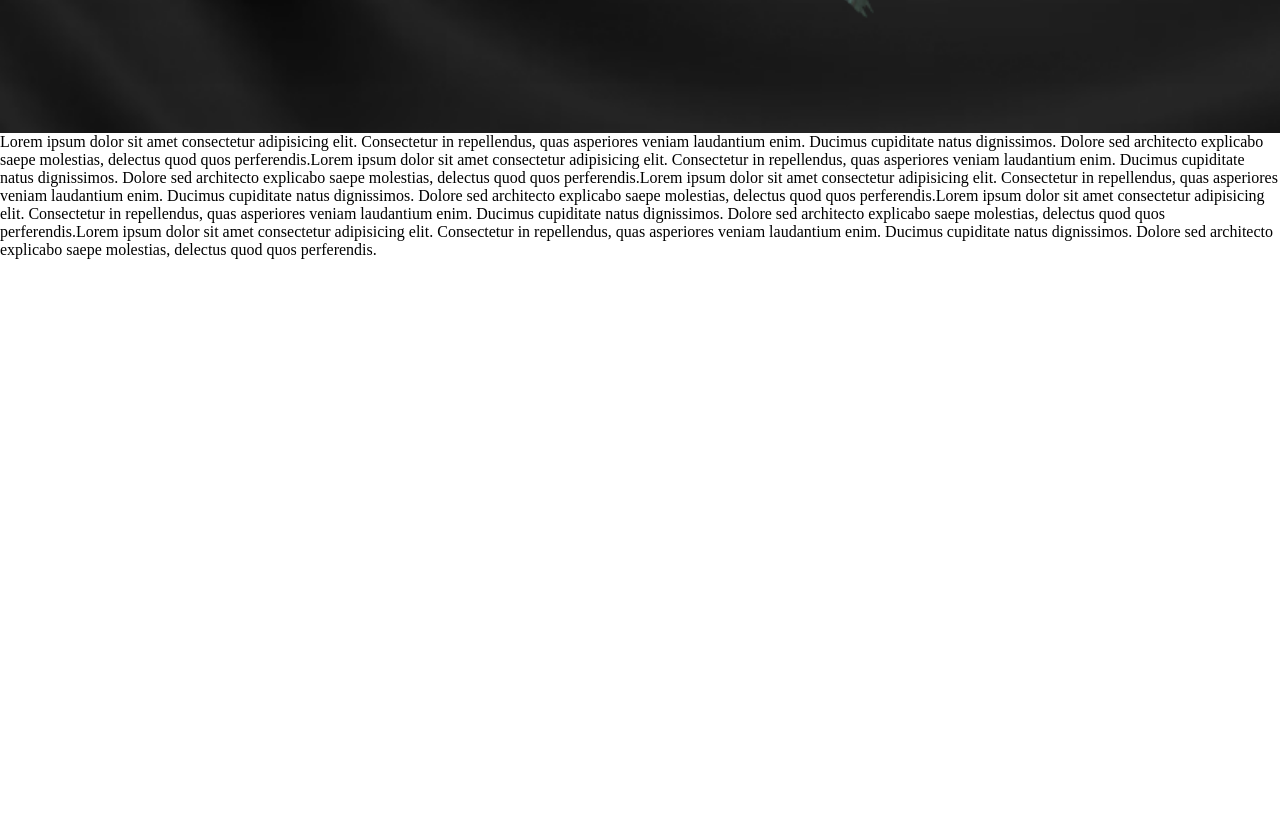
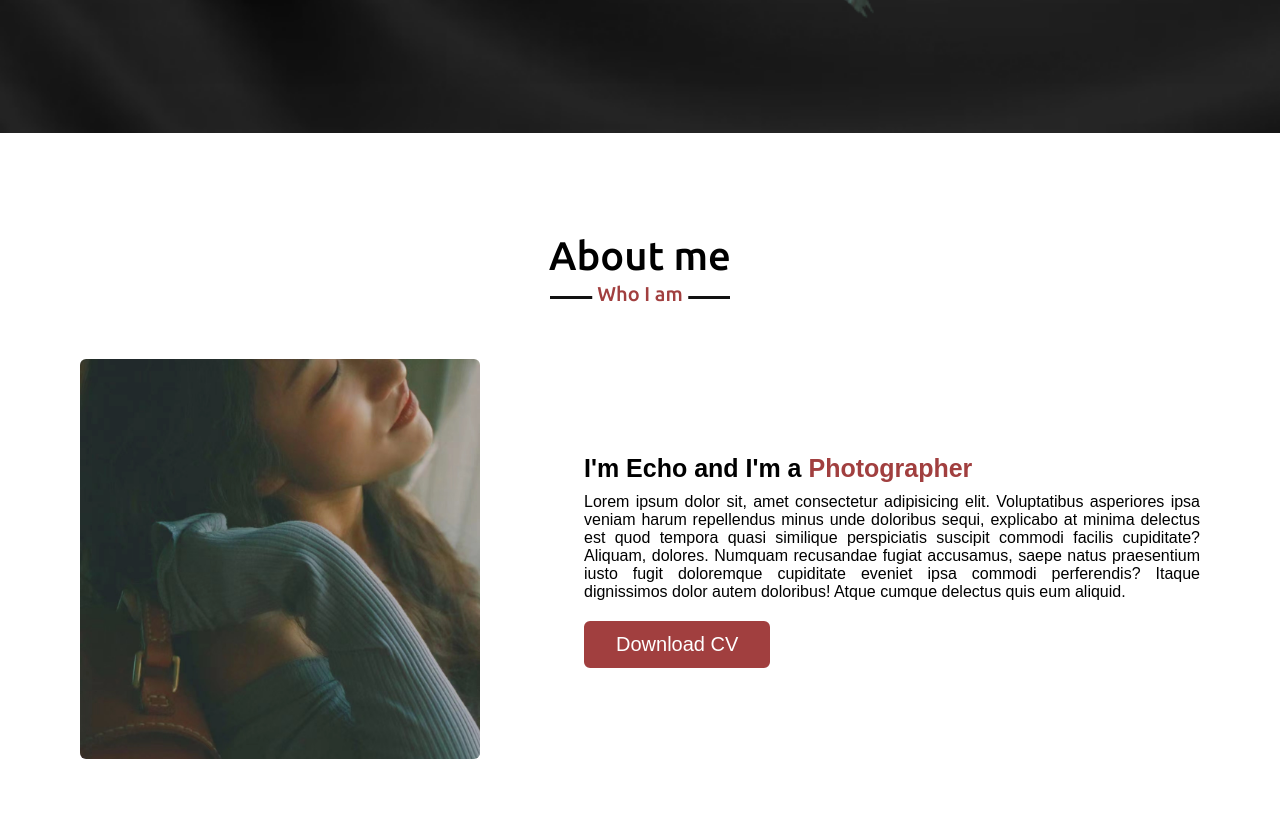
Before and after one commit to echo-111/echoyang, a plain HTML site: page index.html in a window 1280 px wide. Shown: the part 667-1480 px from the top of the page. Before the commit the page ends 926 px from the top, so only its background shows below. Drawn offline with nearby package versions, Linux system fonts and the light colour scheme.

Commit message:
about section

```diff
--- a/index.html
+++ b/index.html
@@ -26,7 +26,6 @@
             </div>
         </div>
     </nav>
-
     <!--home section start-->
     <section class="home" id="home">
         <div class="max-width">
@@ -37,6 +36,23 @@
             </div>
         </div>
     </section>
+    <!--about section start-->
+    <section class="about" id="about">
+        <div class="max-width">
+            <h2 class="title">About me</h2>
+            <div class="about-content">
+                <div class="colunm left">
+                    <img src="./WechatIMG1.jpeg" alt="">
+                </div>
+                <div class="colunm right">
+                    <div class="text">I'm Echo and I'm a <span>Photographer</span></div>
+                    <p>Lorem ipsum dolor sit, amet consectetur adipisicing elit. Voluptatibus asperiores ipsa veniam harum repellendus minus unde doloribus sequi, explicabo at minima delectus est quod tempora quasi similique perspiciatis suscipit commodi facilis cupiditate? Aliquam, dolores. Numquam recusandae fugiat accusamus, saepe natus praesentium iusto fugit doloremque cupiditate eveniet ipsa commodi perferendis? Itaque dignissimos dolor autem doloribus! Atque cumque delectus quis eum aliquid.</p>
+                    <a href="#">Download CV</a>
+                </div>
+            </div>
+        </div>
+
+    </section>
     <p>Lorem ipsum dolor sit amet consectetur adipisicing elit. Consectetur in repellendus, quas asperiores veniam laudantium enim. Ducimus cupiditate natus dignissimos. Dolore sed architecto explicabo saepe molestias, delectus quod quos perferendis.Lorem ipsum dolor sit amet consectetur adipisicing elit. Consectetur in repellendus, quas asperiores veniam laudantium enim. Ducimus cupiditate natus dignissimos. Dolore sed architecto explicabo saepe molestias, delectus quod quos perferendis.Lorem ipsum dolor sit amet consectetur adipisicing elit. Consectetur in repellendus, quas asperiores veniam laudantium enim. Ducimus cupiditate natus dignissimos. Dolore sed architecto explicabo saepe molestias, delectus quod quos perferendis.Lorem ipsum dolor sit amet consectetur adipisicing elit. Consectetur in repellendus, quas asperiores veniam laudantium enim. Ducimus cupiditate natus dignissimos. Dolore sed architecto explicabo saepe molestias, delectus quod quos perferendis.Lorem ipsum dolor sit amet consectetur adipisicing elit. Consectetur in repellendus, quas asperiores veniam laudantium enim. Ducimus cupiditate natus dignissimos. Dolore sed architecto explicabo saepe molestias, delectus quod quos perferendis.</p>
     <script src="./script.js"></script>
 
--- a/script.js
+++ b/script.js
@@ -12,5 +12,4 @@ $(document).ready(function(){
         $('.menu-btn i').toggleClass("active");
     });
 
-
 });
--- a/style.css
+++ b/style.css
@@ -12,6 +12,7 @@
 }
 /* navbar style */
 .navbar{
+    z-index: 999;
     position: fixed;
     padding: 30px 0;
     width: 100%;
@@ -93,15 +94,112 @@
     color: #a13f3f;
     font-weight: 500;
 }
+
+/* about section styling*/
+section{
+    padding: 100px 0;
+}
+.about{
+    display: flex;
+    font-family: 'Popins', sans-serif;
+}
+.about .title{
+    position: relative;
+    text-align: center;
+    font-size: 40px;
+    font-weight: 500;
+    font-family: 'Ubuntu', sans-serif;
+    margin-bottom: 60px;
+    padding-bottom: 20px;
+}
+.about .title::before{
+    content:"";
+    position: absolute;
+    bottom: 0px;
+    left:50%;
+    height: 3px;
+    width: 180px;
+    background-color: #111;
+    transform:translateX(-50%);
+}
+.about .title::after{
+    content:"Who I am";
+    font-size: 20px;
+    color: #a13f3f;
+    position: absolute;
+    bottom: -12px;
+    left:50%;
+    padding: 5px;
+    background-color: #fff;
+    transform:translateX(-50%);
+}
+.about .about-content{
+    display: flex;
+    flex-wrap: wrap;
+    align-items: center;
+    justify-content: space-between;
+}
+.about .about-content .left{
+    width: 45%;
+}
+.about .about-content .left img{
+    height: 400px;
+    width: 400px;
+    object-fit: cover;
+    border-radius: 6px;
+}
+.about .about-content .right{
+    width: 55%;
+}
+.about .about-content .right .text{
+    font-size: 25px;
+    font-weight: 600;
+    margin-bottom: 10px;
+}
+.about .about-content .right .text span{
+    color: #a13f3f;
+}
+.about .about-content .right p{
+    text-align: justify;
+}
+.about .about-content .right a{
+    display: inline-block;
+    background-color: #a13f3f;
+    color: #fff;
+    font-size: 20px;
+    padding:10px 30px;
+    margin-top: 20px;
+    border-radius: 6px;
+    border: 2px solid #a13f3f;
+    transition: all 0.3s ease;
+}
+.about .about-content .right a:hover{
+    color: #a13f3f;
+    background: none;
+}
+
+
+
+
 /* responsitive media query start*/
-@media(max-width:1104px){
+@media(max-width:1300px){
     .home .max-width{
         margin-left: 0;
     }
 }
-@media(max-width:900px){
+@media(max-width:1104px){
+    .about .about-content .left img{
+        height: 350px;
+        width: 350px;
+    }
+}
+@media(max-width:950px){
     .max-width{
         padding: 0 50px;
+    }
+    .about .about-content .left img{
+        height: 300px;
+        width: 300px;
     }
 }
 
@@ -145,8 +243,21 @@
     .home .home-content .text-3{
         font-size: 35px;
     }
+    .max-width{
+        max-width: 800px;
+    }
+    .about .about-content .left{
+        width: 100%;
+        display: flex;
+        align-items: center;
+        justify-content: center;
+        margin-bottom: 60px;
+    }
+    .about .about-content .right{
+        flex: 100%;
+    }
 }
-@media (max-width:500px){
+@media (max-width:690px){
     .home .home-content .text-2{
         font-size: 50px;
     }
```
Also changed, not shown: WechatIMG1.jpeg (added).
